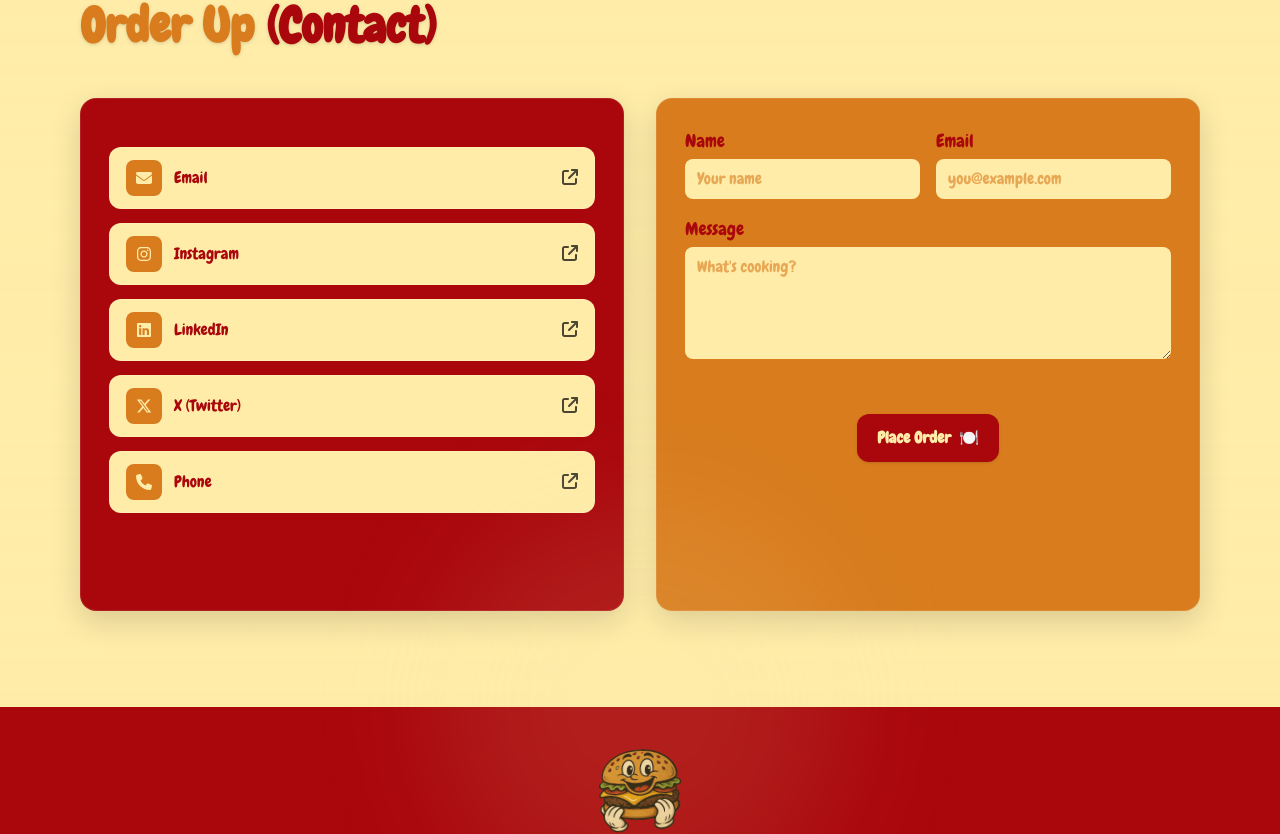
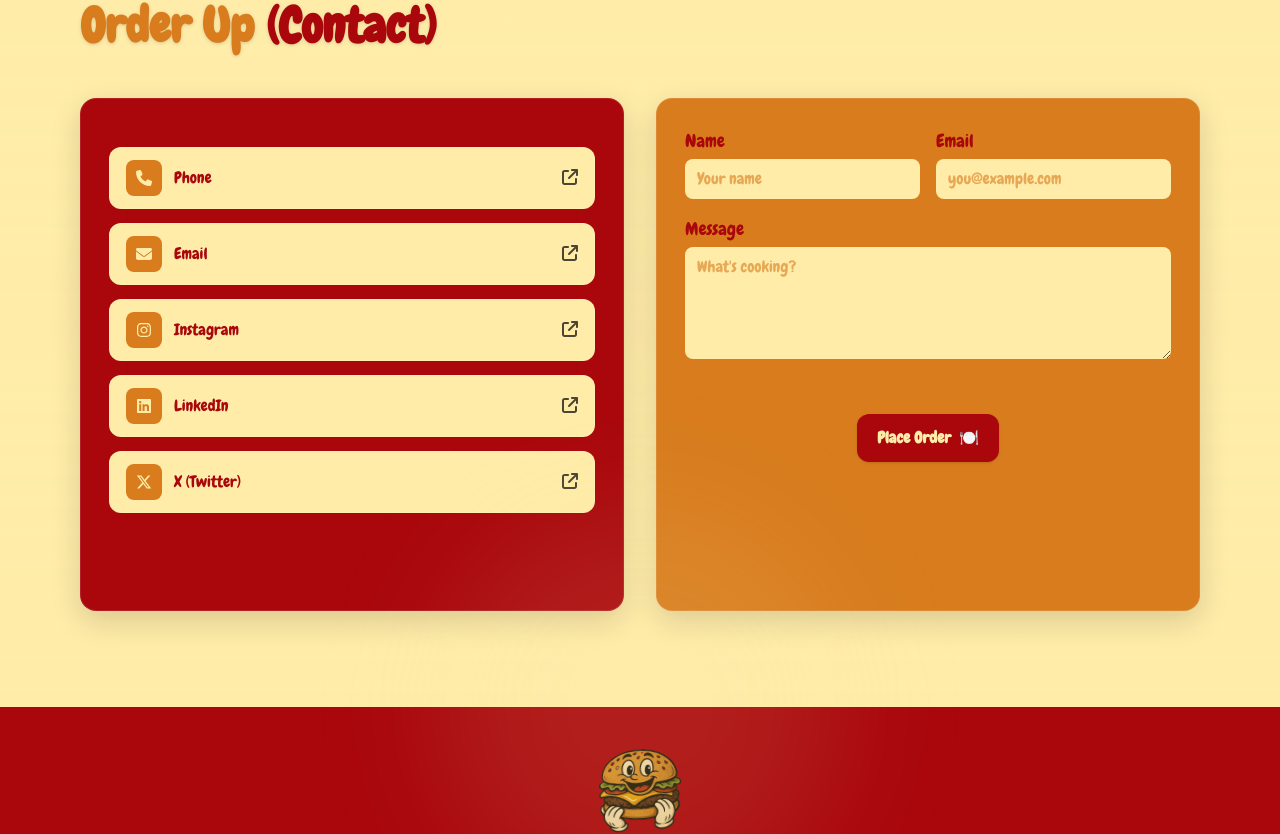
Before and after one commit to adnanpasha7/BurgerFolio, a React (Vite) app: page / in a window 1280 px wide. Shown: the part 2754-3588 px from the top of the page. Built offline with nearby package versions, Linux system fonts and the light colour scheme.

Commit message:
Add the sond on successful message sent

```diff
--- a/src/constants/index.js
+++ b/src/constants/index.js
@@ -6,7 +6,7 @@ import {
 import { faPhone, faEnvelope } from "@fortawesome/free-solid-svg-icons";
 
 export const socialLinks = [
-  { icon: faPhone, href: "tel:+919108811142", label: "Call" },
+  { icon: faPhone, href: "tel:+919108811142", label: "Phone" },
   {
     icon: faEnvelope,
     href: "mailto:adnanbasha786@gmail.com",
--- a/src/sections/Contact.jsx
+++ b/src/sections/Contact.jsx
@@ -2,36 +2,15 @@ import { useRef, useState } from "react";
 import { motion, AnimatePresence } from "framer-motion";
 import { FontAwesomeIcon } from "@fortawesome/react-fontawesome";
 import emailjs from "emailjs-com";
-import {
-  faInstagram,
-  faLinkedin,
-  faXTwitter,
-} from "@fortawesome/free-brands-svg-icons";
-import {
-  faEnvelope,
-  faArrowUpRightFromSquare,
-  faPhone,
-} from "@fortawesome/free-solid-svg-icons";
+import { faArrowUpRightFromSquare } from "@fortawesome/free-solid-svg-icons";
 
 import sendingImg from "../assets/sending.png";
 import sentImg from "../assets/sent.png";
 import failedImg from "../assets/failed.png";
+import { socialLinks } from "../constants";
 
-const socials = [
-  { label: "Email", href: "mailto:adnanbasha786@gmail.com", icon: faEnvelope },
-  {
-    label: "Instagram",
-    href: "https://instagram.com/humblekidpasha",
-    icon: faInstagram,
-  },
-  {
-    label: "LinkedIn",
-    href: "https://www.linkedin.com/in/adnanpasha7/",
-    icon: faLinkedin,
-  },
-  { label: "X (Twitter)", href: "https://x.com/adnanpasha_", icon: faXTwitter },
-  { label: "Phone", href: "tel:+919108811142", icon: faPhone },
-];
+import pop2 from "../assets/pop2.mp3";
+import ding from "../assets/ding.mp3";
 
 const fadeUp = {
   initial: { y: 16, opacity: 0 },
@@ -44,6 +23,7 @@ const fadeUp = {
 
 export default function Contact() {
   const formRef = useRef();
+  const popAudioRef = useRef();
   const [status, setStatus] = useState("");
 
   const sendEmail = (e) => {
@@ -62,6 +42,7 @@ export default function Contact() {
           console.log(result.text);
           setTimeout(() => {
             setStatus("sent");
+            playDing();
             formRef.current.reset();
             setTimeout(() => setStatus(""), 5000);
           }, 5000);
@@ -72,12 +53,26 @@ export default function Contact() {
         }
       );
   };
+
+  const handlePopHover = (start) => {
+    if (popAudioRef.current) {
+      popAudioRef.current.currentTime = 0;
+      start ? popAudioRef.current.play() : popAudioRef.current.pause();
+    }
+  };
+
+  const playDing = () => {
+    const audio = new Audio(ding);
+    audio.volume = 0.5; // adjust volume
+    audio.play().catch(() => {}); // prevent errors if autoplay is blocked
+  };
   return (
     <section
       id="contact"
       className="relative py-24 overflow-x-clip
                  bg-gradient-to-b from-primary via-primary/95 to-primary"
     >
+      <audio ref={popAudioRef} src={pop2} preload="auto" />
       <div className="mx-auto max-w-6xl px-4">
         <h1 className="font-extrabold text-tertiary drop-shadow text-7xl sm:text-5xl">
           Order Up <span className="text-secondary">(Contact)</span>
@@ -94,7 +89,7 @@ export default function Contact() {
                        p-6 md:p-7 shadow-[0_10px_30px_rgba(0,0,0,.15)]"
           >
             <ul className="mt-5 space-y-3.5">
-              {socials.map((s, i) => (
+              {socialLinks.map((s, i) => (
                 <motion.li
                   key={s.href}
                   variants={fadeUp}
@@ -111,6 +106,8 @@ export default function Contact() {
                    bg-primary px-4 py-3 transition
                    focus-visible:outline-none focus-visible:ring-2 focus-visible:ring-offset-2
                    focus-visible:ring-white/60 focus-visible:ring-offset-primary overflow-hidden"
+                    onMouseEnter={() => handlePopHover(true)}
+                    onMouseLeave={() => handlePopHover(false)}
                   >
                     <span className="flex items-center gap-3">
                       <span className="grid place-items-center size-9 rounded-lg bg-tertiary group-hover:scale-110 transition-all duration-700">
--- a/tailwind.config.js
+++ b/tailwind.config.js
@@ -43,9 +43,6 @@ export default {
       animation: {
         wave: "wave 2s infinite",
       },
-      cursor: {
-        burger: "url('/burger.cur') 16 16, auto", // 👈 custom burger cursor
-      },
     },
   },
   plugins: [],
```
Also changed, not shown: 1 other file (tests, documents, lock files or other folders).
